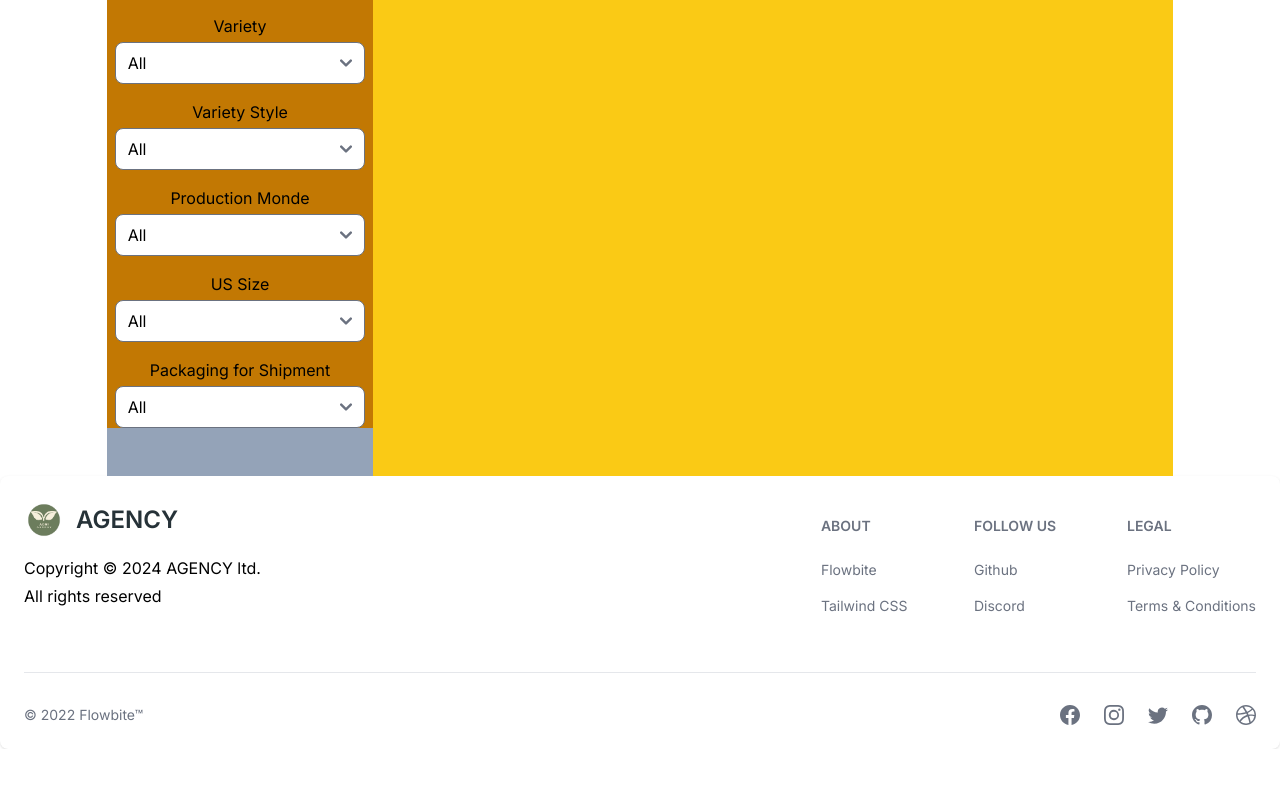
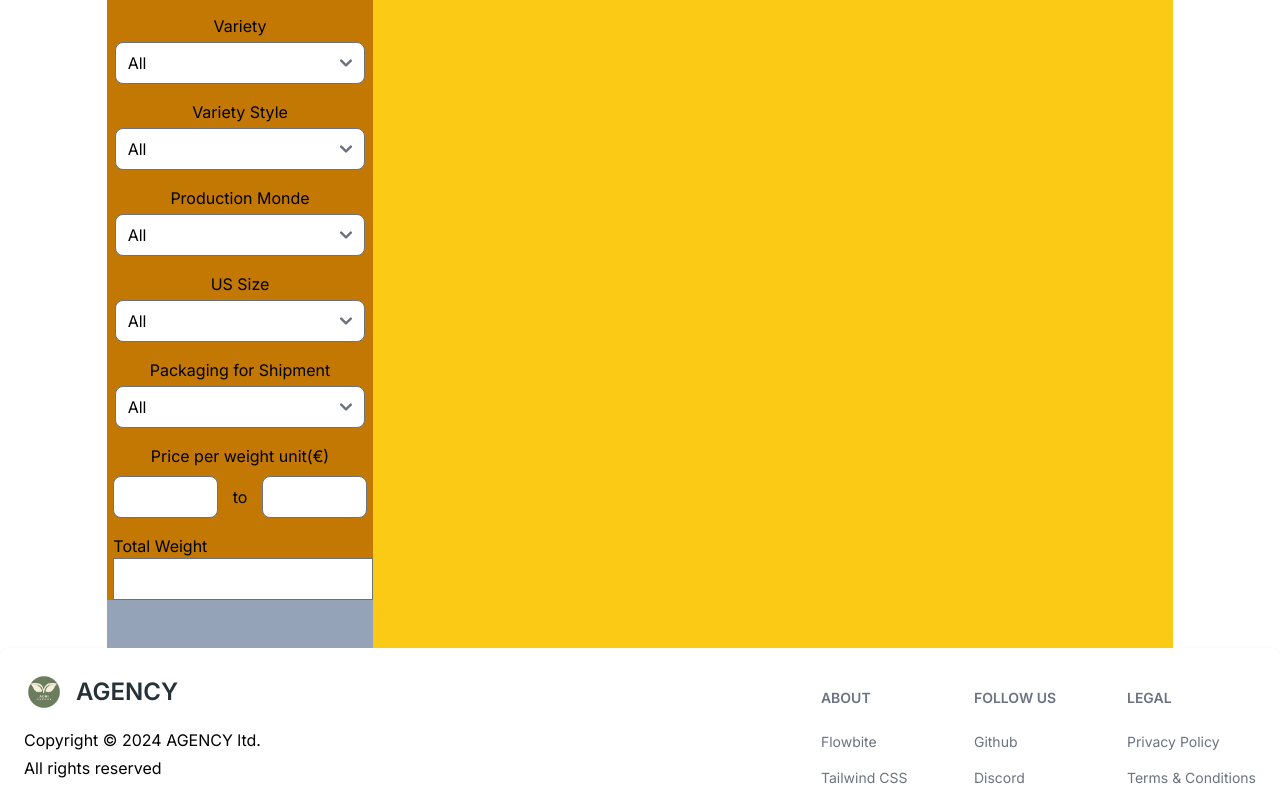
Before and after one commit to JacScript/B-agency-main, a React (Vite) app: page / in a window 1280 px wide. Shown: the part 414-1211 px from the top of the page. Before the commit the page ends 1163 px from the top, so only its background shows below. Built offline with nearby package versions, Linux system fonts and the light colour scheme; a web font is replaced by a local one.

Commit message:
minor changes

```diff
--- a/src/components/FilteredItems.jsx
+++ b/src/components/FilteredItems.jsx
@@ -26,7 +26,6 @@ const FilteredItems = () => {
                 </h2>
               </div>
             </div>
-
 
             <form>
               <div className="bg-yellow-500">
@@ -248,7 +247,6 @@ const FilteredItems = () => {
                     </div>
                   </div>
 
-
                   <div className="mt-4 mx-2">
                     <div className="flex flex-col">
                       <label className="text-center mb-1" for="name">
@@ -262,7 +260,6 @@ const FilteredItems = () => {
                       />
                     </div>
                   </div>
-
 
                   <div className="mt-4 mx-2">
                     <div className="flex flex-col">
@@ -305,9 +302,86 @@ const FilteredItems = () => {
                       />
                     </div>
                   </div>
+                </div>
+
+                <div className="mx-auto mt-4 w-[95%]">
+                  <div className="flex flex-col w-full">
+                    <label className="text-center" for="ppt">
+                      Price per weight unit(€)
+                    </label>{" "}
+                    <div className="flex mt-2">
+                      <div className="w-28">
+                        <input
+                          type="text"
+                          name="interval[price_per_ton][start]"
+                          id="interval_price_per_ton_start"
+                          className="w-full rounded-lg"
+                          step="any"
+                        />
+                      </div>
+
+                      <div className="w-12 flex items-center justify-center">
+                        <p className="">to</p>
+                      </div>
+
+                      <div className="w-28">
+                        <input
+                          type="text"
+                          name="interval[price_per_ton][end]"
+                          id="interval_price_per_ton_end"
+                          className="w-full rounded-lg"
+                          step="any"
+                        />
+                      </div>
+                    </div>
+                  </div>
+                </div>
+
+                <div className="mx-auto mt-4 w-[95%]">
+                  <div className="">
+
+                    <div>
+                    <label className="" for="weight">
+                      Total Weight
+                    </label>{" "}
+                    </div>
+
+                    <div className='flex'>
+
+                    <div className=''>
+                    <input
+                      type="text"
+                      name="interval[total_weight][start]"
+                      id="interval_total_weight_start"
+                      className=""
+                      step="any"
+                    />
+                    </div>
 
 
+                    <div>
+                    <span>to</span>
+
+                    </div>
+
+
+                    <div>
+                      <input
+                      type="text"
+                      name="interval[total_weight][end]"
+                      id="interval_total_weight_end"
+                      className=""
+                      step="any"
+                    /></div>
+
+
+
+
+                    </div>
+
+                  </div>
                 </div>
+
               </div>
             </form>
           </div>
```
